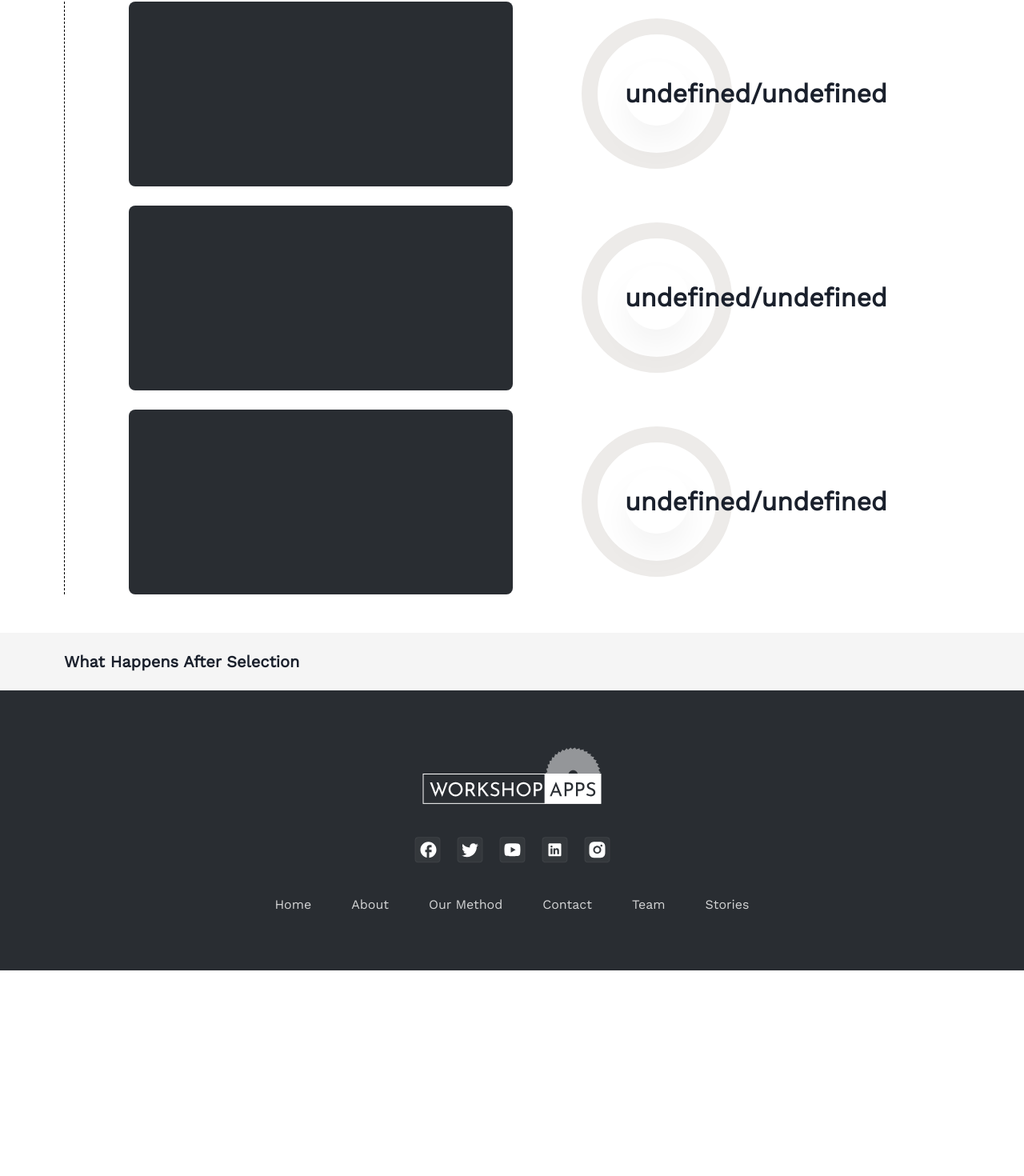
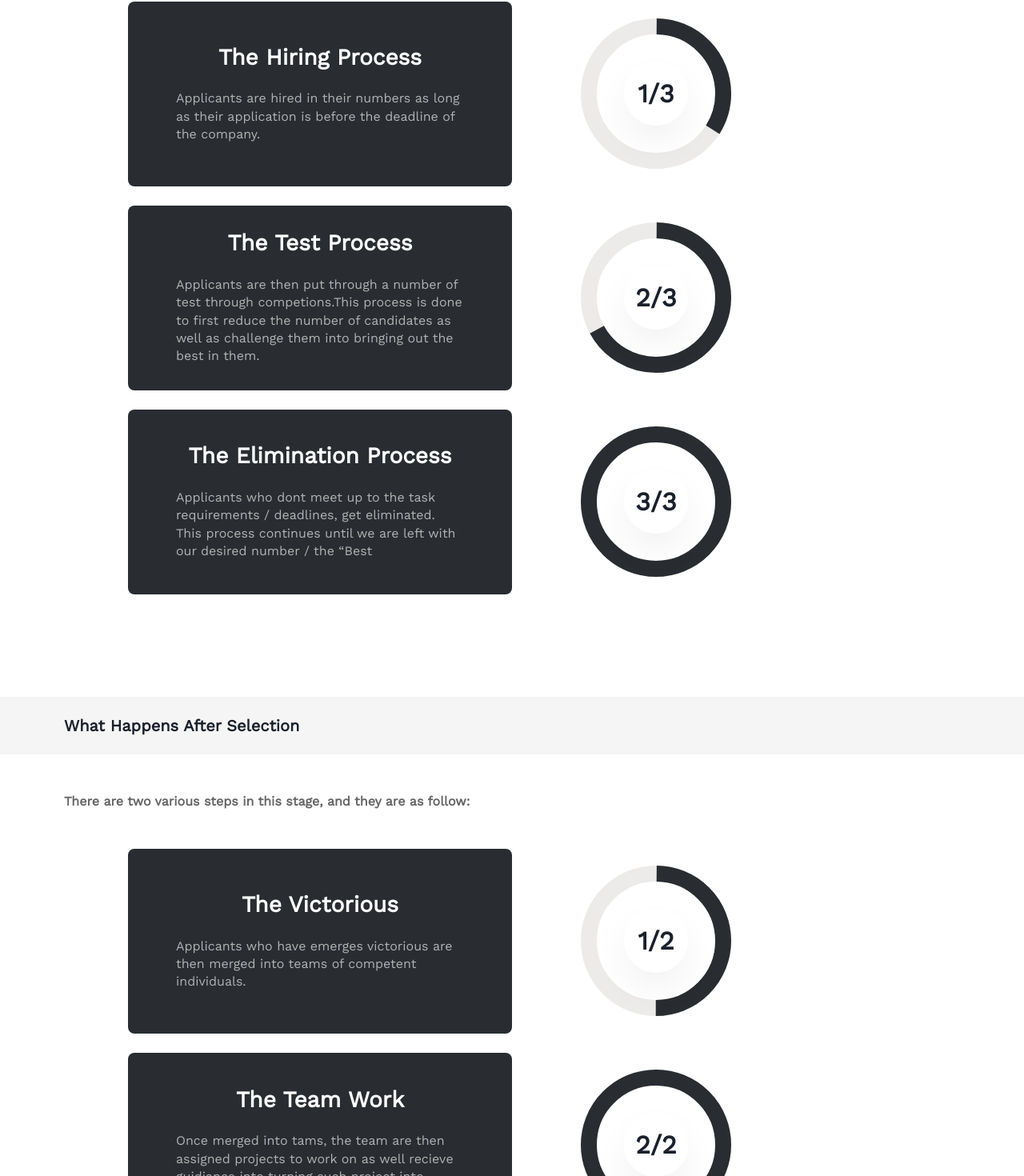
Before and after one commit to workshopapps/workshopapps-portfolio, a Next.js app in the folder frontend/: page /method in a window 1280 px wide. Shown: the part 1016-2486 px from the top of the page at 80% size. Before the commit the page ends 2229 px from the top, so only its background shows below. Built offline with nearby package versions, Linux system fonts and the light colour scheme.

Commit message:
chore: finished the method page devoid of the timeline thingy

```diff
--- a/frontend/pages/method.jsx
+++ b/frontend/pages/method.jsx
@@ -26,9 +26,26 @@ const selectionProcess = [
     requirements / deadlines, get eliminated.
     This process continues until we are left
     with our desired number / the “Best`,
+    step: 3,
+  },
+];
+
+const afterProcess = [
+  {
+    title: "The Victorious",
+    text: `Applicants who have emerges victorious are then
+    merged into teams of competent individuals.`,
+    step: 1,
+  },
+  {
+    title: "The Team Work",
+    text: `Once merged into tams, the team are then
+    assigned projects to work on as well recieve
+    guidiance into turning such project into reality.`,
     step: 2,
   },
 ];
+
 export default function Method() {
   return (
     <div>
@@ -81,19 +98,19 @@ export default function Method() {
                 follow:
               </Text>
             </Box>
-            <Stack pl={20} borderLeft="1px dashed #000" spacing={6}>
-              <HStack spacing={20}>
-                <MethodCard />
-                <Progress />
-              </HStack>
-              <HStack spacing={20}>
-                <MethodCard />
-                <Progress />
-              </HStack>
-              <HStack spacing={20}>
-                <MethodCard />
-                <Progress />
-              </HStack>
+            <Stack pl={20} spacing={6} pb={20}>
+              {selectionProcess.map((process) => (
+                <HStack spacing={20} key={process.step}>
+                  <MethodCard text={process.text} title={process.title} />
+                  <Progress
+                    value={Math.ceil(
+                      (process.step / selectionProcess.length) * 100
+                    )}
+                    step={process.step}
+                    steps={selectionProcess.length}
+                  />
+                </HStack>
+              ))}
             </Stack>
           </Section>
         </Stack>
@@ -103,6 +120,30 @@ export default function Method() {
             <Heading fontSize="xl">What Happens After Selection</Heading>
           </Section>
         </Stack>
+        <Stack w="full">
+          <Section py={10}>
+            <Box pb={10}>
+              <Text fontWeight={600} color="brand.700">
+                There are two various steps in this stage, and they are as
+                follow:
+              </Text>
+            </Box>
+            <Stack pl={20} spacing={6} pb={20}>
+              {afterProcess.map((process) => (
+                <HStack spacing={20} key={process.step}>
+                  <MethodCard text={process.text} title={process.title} />
+                  <Progress
+                    value={Math.ceil(
+                      (process.step / afterProcess.length) * 100
+                    )}
+                    step={process.step}
+                    steps={afterProcess.length}
+                  />
+                </HStack>
+              ))}
+            </Stack>
+          </Section>
+        </Stack>
       </Stack>
     </div>
   );
```
